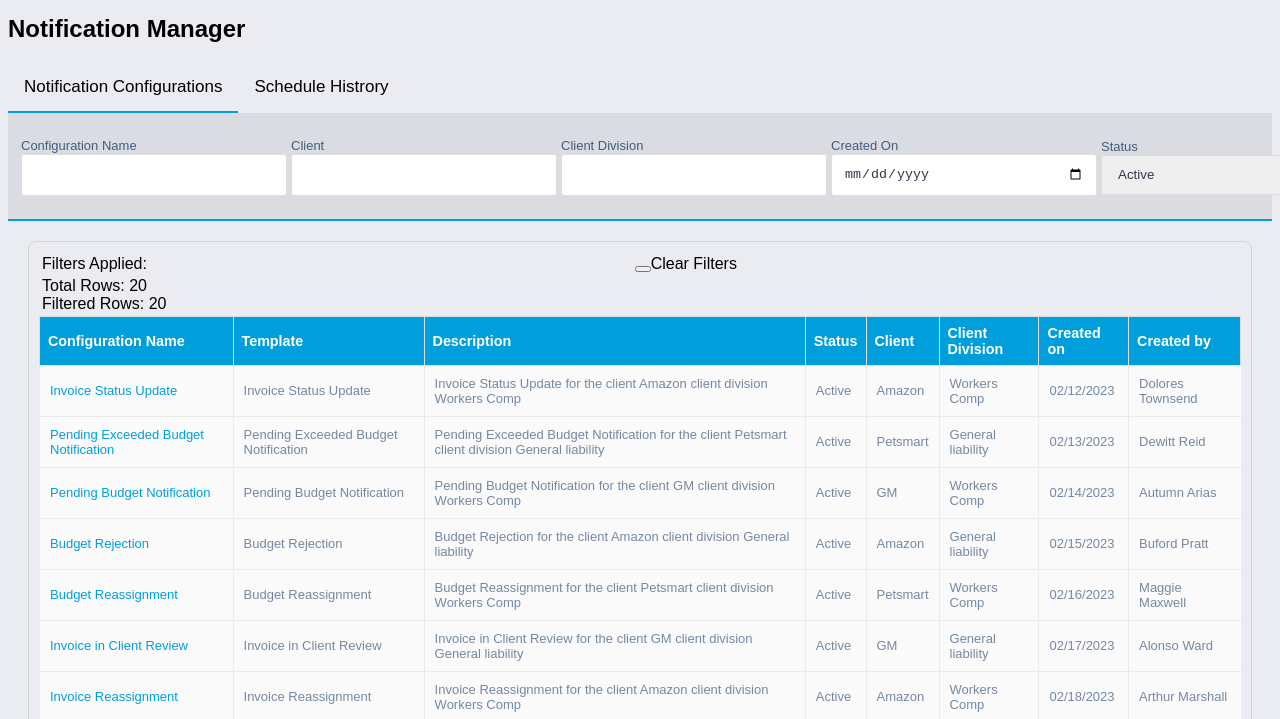
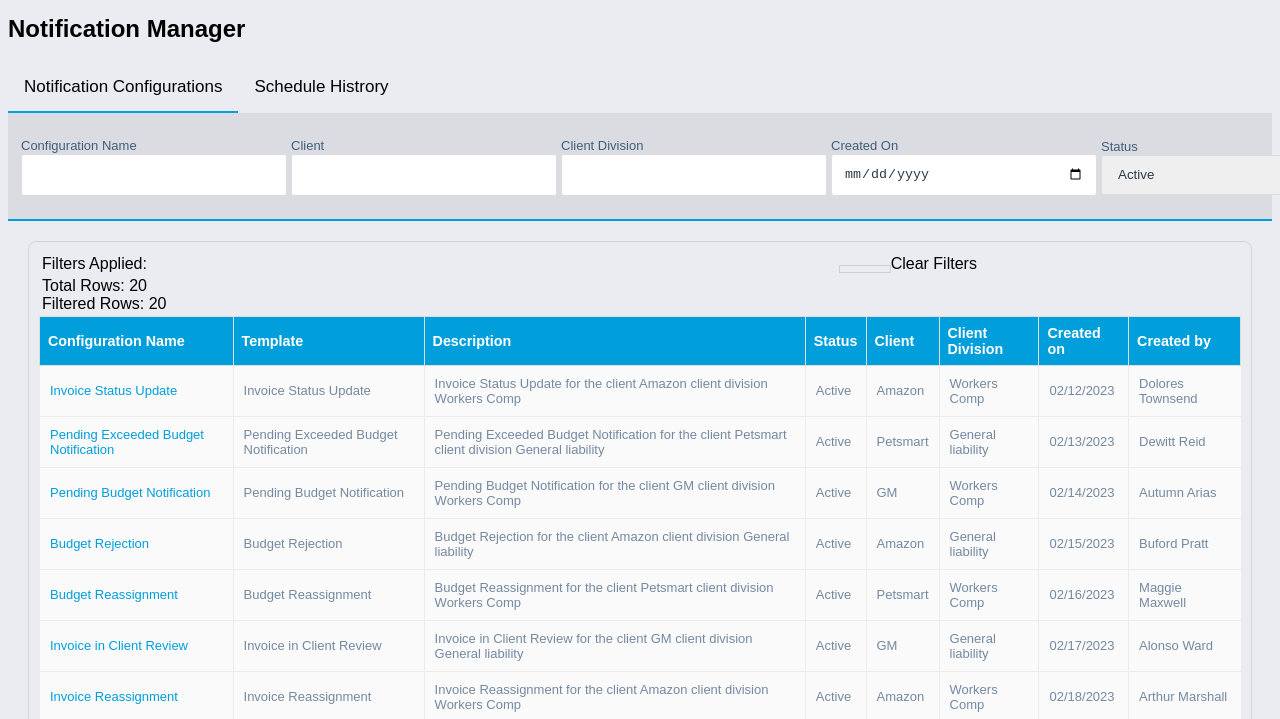
Before and after one commit to sujith-anand/quovant, a plain HTML site: page index.html in a window 1280 px wide. Both pictures are taken after a click on the button "Notification Configurations". Shown: the part 77-796 px from the top of the page. Drawn offline with Linux system fonts and the light colour scheme.

Commit message:
button class

```diff
--- a/style.css
+++ b/style.css
@@ -139,7 +139,7 @@ a {
     color: #009FDB;
 }
 
-hollowButton{
+.hollowButton{
     background: transparent;
     border-width: 1px !important;
     border: 1px solid rgba(0, 0, 0, 0.12);
```
